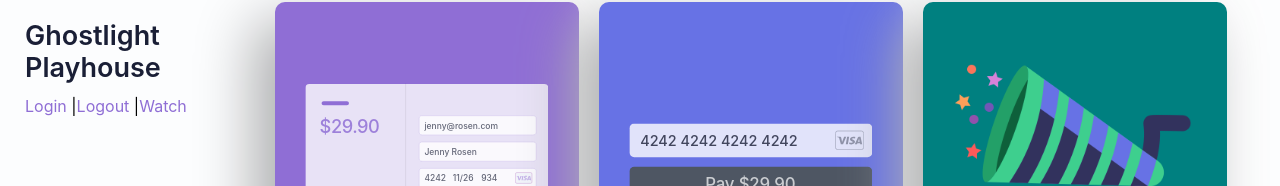
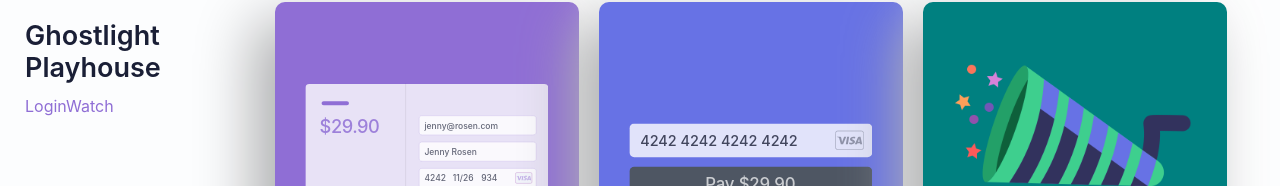
Before and after one commit to wingmatt/ghostlight-playhouse, a Next.js app: page / in a window 1280 px wide. Shown: the part 107-293 px from the top of the page. Built offline with nearby package versions, Linux system fonts and the light colour scheme.

Commit message:
First round of nav link structure changes. Use a tags over Links where appropriate. Fixes #6. Attempt conditional showing of login/logout buttons. Home page always shows login at this point, watch page seems ok.

```diff
--- a/components/Layout.tsx
+++ b/components/Layout.tsx
@@ -14,7 +14,7 @@ const Layout = ({
   user,
   loading=false,
   children,
-  title = 'TypeScript Next.js Stripe Example',
+  title = 'Ghostlight Playhouse',
 }: Props) => (
   <UserProvider value={{ user, loading }}>
     <Head>
@@ -36,19 +36,19 @@ const Layout = ({
     <div className="container">
       <header>
         <div className="header-content">
-          <Link href="/">
-            <a className="logo">
-              <img src="/logo.png" />
-            </a>
-          </Link>
+          <a href="/" className="logo">
+            <img src="/logo.png" />
+          </a>
           <h1>
             Ghostlight Playhouse
           </h1>
         </div>
         <nav>
-        <Link href="/api/login"><a>Login</a></Link> |
-        <Link href="/api/logout"><a>Logout</a></Link> |
-        <Link href="/watch"><a>Watch</a></Link>
+        {user
+        ? <Link href="/api/logout"><a>Logout</a></Link>
+        : <Link href="/api/login"><a>Login</a></Link>
+        }
+        <a href="/watch">Watch</a>
         </nav>
       </header>
       {children}
```
